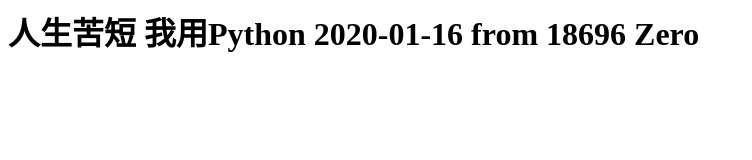
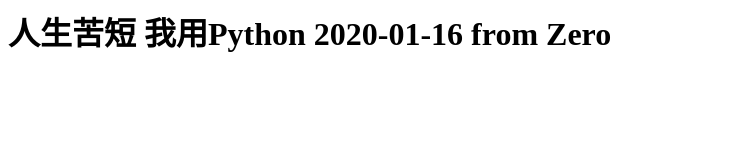
Before and after one commit to Sistercomplex80/Sistercomplex80.github.io, a plain HTML site: page index.html in a window 1280 px wide. Shown: the whole page, without its empty margins (0-752 px from the left). Drawn offline with Linux system fonts and the light colour scheme.

Commit message:
Update index.html

```diff
--- a/index.html
+++ b/index.html
@@ -1 +1 @@
-<h1>人生苦短 我用Python  2020-01-16 from 18696 Zero</h1>
+<h1>人生苦短 我用Python  2020-01-16 from Zero</h1>
```
